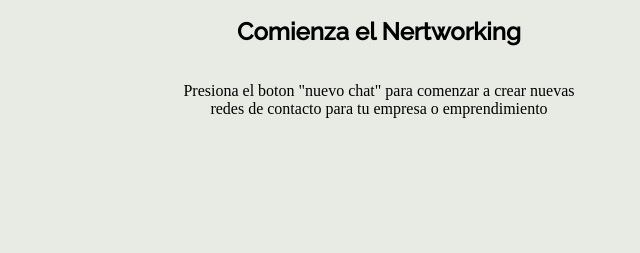
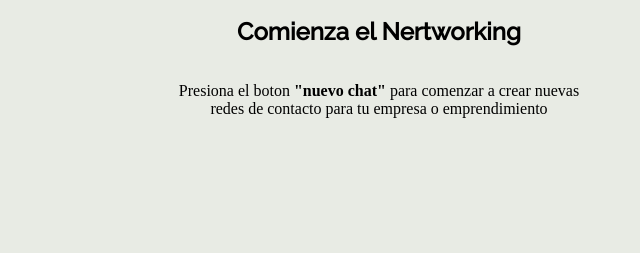
Before and after one commit to lsilva-93/flexbox1, a plain HTML site: page index.html in a window 1280 px wide. Shown: the part 539-792 px from the top of the page, 389-1029 px from the left. Drawn offline with Linux system fonts and the light colour scheme.

Commit message:
otro cambio

```diff
--- a/index.html
+++ b/index.html
@@ -96,7 +96,7 @@
         <section class="seccion-imagen">
          <img src="./assets/img/hand.png" alt="">
          <H2>Comienza el Nertworking</H2>
-         <p>Presiona el boton "nuevo chat" para comenzar a crear nuevas <br> redes de contacto para tu empresa o emprendimiento </p>
+         <p>Presiona el boton <b>"nuevo chat"</b> para comenzar a crear nuevas <br> redes de contacto para tu empresa o emprendimiento </p>
 
         </section>
     </main>
```
